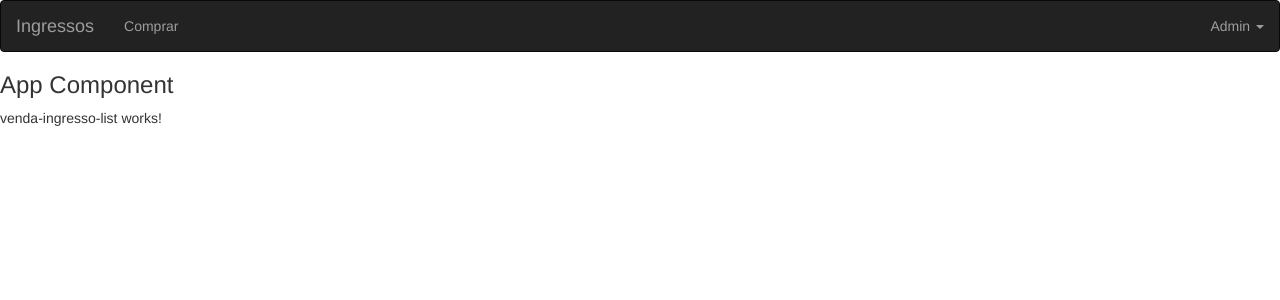
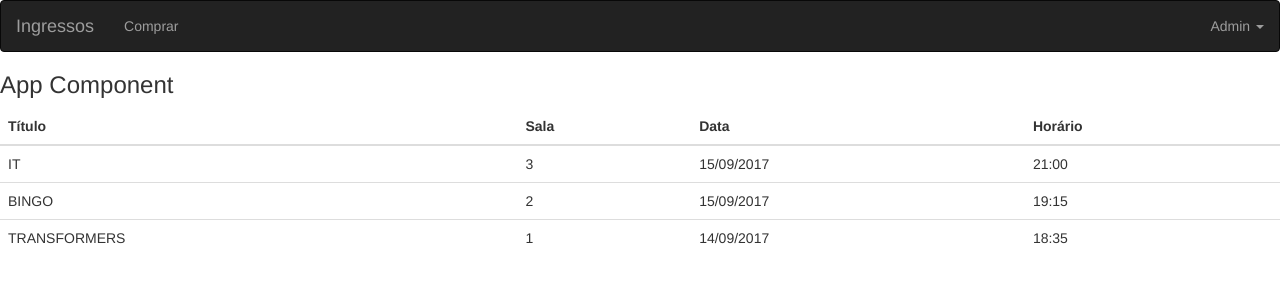
Before and after one commit to yurilc/t-treinamento-angular-2, an Angular app in the folder ingressos/: page / in a window 1280 px wide. Shown: the top 300 px of the page. Built offline with nearby package versions, Linux system fonts and the light colour scheme.

Commit message:
criada tela para compra de ingresso

```diff
--- a/ingressos/src/app/app.module.ts
+++ b/ingressos/src/app/app.module.ts
@@ -11,6 +11,7 @@ import { HighlightDirective } from './highlight.directive';
 import { VendaIngressoListComponent } from './venda/venda-ingresso-list/venda-ingresso-list.component';
 import { IngressoService } from "./ingressos/ingresso.service";
 import { LoggingService } from "./logging.service";
+import { VendaIngressoFormComponent } from './venda/venda-ingresso-form/venda-ingresso-form.component';
 
 @NgModule({
   declarations: [
@@ -20,7 +21,8 @@ import { LoggingService } from "./logging.service";
     HeaderComponent,
     DropdownDirective,
     HighlightDirective,
-    VendaIngressoListComponent
+    VendaIngressoListComponent,
+    VendaIngressoFormComponent
   ],
   imports: [
     BrowserModule,
--- a/ingressos/src/app/ingressos/ingresso-form/ingresso-form.component.html
+++ b/ingressos/src/app/ingressos/ingresso-form/ingresso-form.component.html
@@ -35,6 +35,12 @@
       name="horario" [(ngModel)]="ingresso.horario">
   </div>
 
+  <div class="form-group">
+    <label class="control-label" for="quantidade">Quantidade</label>
+    <input class="form-control" type="number" id="quantidade"
+      name="quantidade" [(ngModel)]="ingresso.quantidade">
+  </div>
+
   <button class="btn btn-default" type="button" (click)="onCancel()">Cancelar</button>
   <button class="btn btn-primary" type="submit">Salvar</button>
 </form>
--- a/ingressos/src/app/ingressos/ingresso-list/ingresso-list.component.html
+++ b/ingressos/src/app/ingressos/ingresso-list/ingresso-list.component.html
@@ -14,6 +14,7 @@
                 <th>Sala</th>
                 <th>Data</th>
                 <th>Horário</th>
+                <th>Quantidade</th>
                 <th>Opções</th>
             </tr>
         </thead>
@@ -24,6 +25,7 @@
                 <td>{{ ingresso.sala }}</td>
                 <td>{{ ingresso.data | date : 'dd/MM/yyyy' }}</td>
                 <td>{{ ingresso.horario }}</td>
+                <td>{{ ingresso.quantidade }}</td>
                 <td>
                     <button
                         type="button"
--- a/ingressos/src/app/ingressos/ingresso.model.ts
+++ b/ingressos/src/app/ingressos/ingresso.model.ts
@@ -4,13 +4,15 @@ export class Ingresso {
     sala: number;
     data: Date;
     horario: string;
+    quantidade: number;
 
     constructor(titulo?: string, preco?: number, sala?: number,
-                data?: Date, horario?: string) {
+                data?: Date, horario?: string, quantidade?: number) {
         this.titulo = titulo;
         this.preco = preco;
         this.sala = sala;
         this.data = data;
         this.horario = horario;
+        this.quantidade = quantidade;
     }
 }
--- a/ingressos/src/app/ingressos/ingresso.service.ts
+++ b/ingressos/src/app/ingressos/ingresso.service.ts
@@ -7,9 +7,9 @@ import { LoggingService } from "../logging.service";
 @Injectable()
 export class IngressoService {
     private ingressos: Ingresso[] = [
-        new Ingresso('It', 23, 3, new Date(2017, 8, 15), '21:00'),
-        new Ingresso('Bingo', 19.75, 2, new Date(2017, 8, 15)),
-        new Ingresso('Transformers', 1.99, 1, new Date(2017, 8, 14), '18:35')
+        new Ingresso('It', 23, 3, new Date(2017, 8, 15), '21:00', 30),
+        new Ingresso('Bingo', 19.75, 2, new Date(2017, 8, 15), '19:15', 45),
+        new Ingresso('Transformers', 1.99, 1, new Date(2017, 8, 14), '18:35', 20)
     ];
 
     ingressosSubject = new Subject<Ingresso[]>();
@@ -40,4 +40,12 @@ export class IngressoService {
         this.ingressos.splice(index, 1);
         this.ingressosSubject.next(this.getIngressos());
     }
+
+    comprar(index: number, quantidade: number) {
+        let ingresso = this.ingressos[index];
+        ingresso.quantidade -= quantidade;
+        this.ingressosSubject.next(this.getIngressos());
+
+        // ingresso.quantidade = ingresso.quantidade - quantidade;
+    }
 }
--- /dev/null
+++ b/ingressos/src/app/venda/venda-ingresso-form/venda-ingresso-form.component.html
@@ -0,0 +1,19 @@
+<form (ngSubmit)="comprar()">
+  <p>Titulo: {{ ingresso.titulo }}</p>
+  <p>Sala: {{ ingresso.sala }}</p>
+  <p>Data: {{ ingresso.data | date : 'dd/MM/yyyy' }}</p>
+  <p>Horário: {{ ingresso.horario }}</p>
+  <p>Preço: {{ ingresso.preco | currency : 'BRL' : true }}</p>
+  <div class="form-group">
+    <label for="quantidade" class="control-label">Quantidade</label>
+    <input
+      type="number"
+      id="quantidade"
+      name="quantidade"
+      class="form-control"
+      [(ngModel)]="quantidade">
+  </div>
+
+  <button class="btn btn-default" type="button" (click)="onCancel()">Cancelar</button>
+  <button class="btn btn-primary" type="submit">Comprar</button>
+</form>
--- /dev/null
+++ b/ingressos/src/app/venda/venda-ingresso-form/venda-ingresso-form.component.ts
@@ -0,0 +1,34 @@
+import { Component, OnChanges, Input, Output, EventEmitter } from '@angular/core';
+import { Ingresso } from "../../ingressos/ingresso.model";
+import { IngressoService } from "../../ingressos/ingresso.service";
+
+@Component({
+  selector: 'app-venda-ingresso-form',
+  templateUrl: './venda-ingresso-form.component.html',
+  styleUrls: ['./venda-ingresso-form.component.css']
+})
+export class VendaIngressoFormComponent implements OnChanges {
+
+  @Output('onCancel') cancelEmitter = new EventEmitter();
+  @Input() index: number;
+
+  ingresso: Ingresso;
+  quantidade: number;
+
+  constructor(private ingressoService: IngressoService) { }
+
+  ngOnChanges() {
+    if(this.index > -1) {
+      this.ingresso = this.ingressoService.getIngresso(this.index);
+    }
+  }
+
+  comprar() {
+    this.ingressoService.comprar(this.index, this.quantidade);
+  }
+
+  onCancel() {
+    this.cancelEmitter.emit();
+  }
+
+}
--- a/ingressos/src/app/venda/venda-ingresso-list/venda-ingresso-list.component.html
+++ b/ingressos/src/app/venda/venda-ingresso-list/venda-ingresso-list.component.html
@@ -1,3 +1,32 @@
-<p>
-  venda-ingresso-list works!
-</p>
+<div *ngIf="selectedIndex === -1; else formCompra">
+  <table class="table">
+    <thead>
+      <tr>
+        <th>Título</th>
+        <th>Sala</th>
+        <th>Data</th>
+        <th>Horário</th>
+      </tr>
+    </thead>
+    <tbody>
+      <tr style="cursor: pointer"
+        *ngFor="let ingresso of ingressos; let i = index"
+        (click)="onSelect(i)">
+        <td>{{ ingresso.titulo | uppercase }}</td>
+        <td>{{ ingresso.sala }}</td>
+        <td>{{ ingresso.data | date : 'dd/MM/yyyy' }}</td>
+        <td>{{ ingresso.horario }}</td>
+      </tr>
+    </tbody>
+  </table>
+</div>
+
+<ng-template #formCompra>
+  <div class="row">
+    <div class="col-sm-4">
+      <app-venda-ingresso-form
+      [index]="selectedIndex"
+      (onCancel)="onCancel()"></app-venda-ingresso-form>
+    </div>
+  </div>
+</ng-template>
--- a/ingressos/src/app/venda/venda-ingresso-list/venda-ingresso-list.component.ts
+++ b/ingressos/src/app/venda/venda-ingresso-list/venda-ingresso-list.component.ts
@@ -1,4 +1,7 @@
 import { Component, OnInit } from '@angular/core';
+
+import { IngressoService } from "../../ingressos/ingresso.service";
+import { Ingresso } from "../../ingressos/ingresso.model";
 
 @Component({
   selector: 'app-venda-ingresso-list',
@@ -7,9 +10,27 @@ import { Component, OnInit } from '@angular/core';
 })
 export class VendaIngressoListComponent implements OnInit {
 
-  constructor() { }
+  ingressos: Ingresso[];
+  selectedIndex = -1;
+
+  constructor(private ingressoService: IngressoService) { }
 
   ngOnInit() {
+    this.ingressos = this.ingressoService.getIngressos();
+    this.ingressoService.ingressosSubject.subscribe(
+      (ingressos: Ingresso[]) => {
+        this.ingressos = ingressos;
+        this.selectedIndex = -1;
+      }
+    );
+  }
+
+  onSelect(index: number) {
+    this.selectedIndex = index;
+  }
+
+  onCancel(){
+    this.selectedIndex = -1;
   }
 
 }
```
Also changed, not shown: ingressos/src/app/venda/venda-ingresso-form/venda-ingresso-form.component.css (added).
